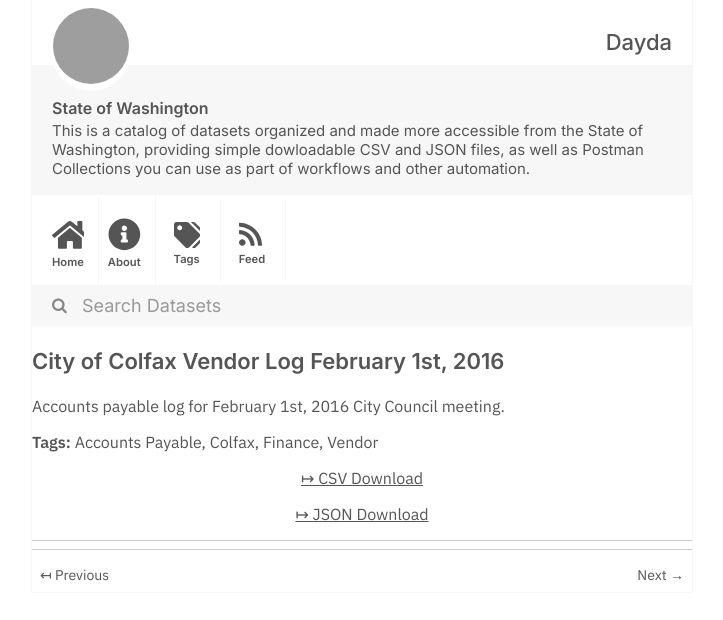
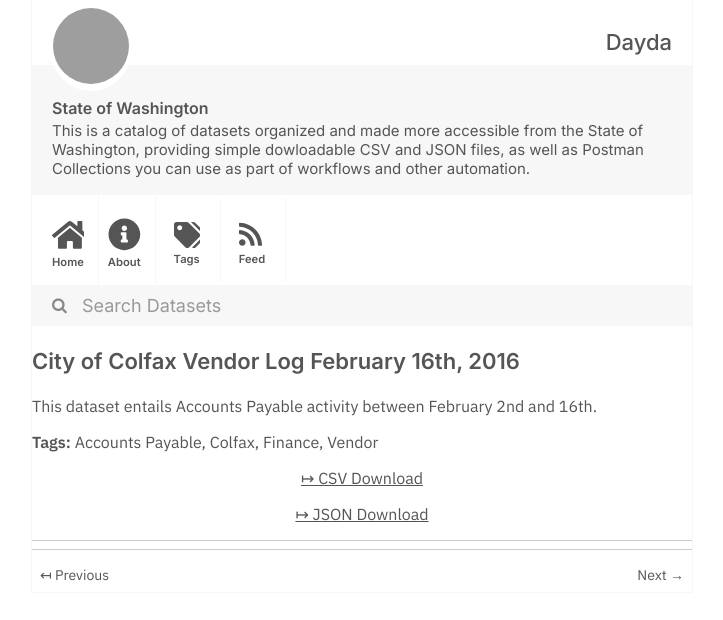
Before and after one commit to dayda-entities/state-of-washington, a Jekyll site: the page built from _posts/2020-11-10-city-of-colfax-vendor-log-febr.md, in a window 1280 px wide, cut to the strip 0-620 px from the top of the page. Shown: the whole strip, without its empty margins (278-1001 px from the left). Built offline with Jekyll 4.4.1, drawn with Linux system fonts in a browser that asks for light colours; grey boxes are pictures that could not be loaded.

```diff
--- a/_posts/2020-11-10-city-of-colfax-vendor-log-febr.md
+++ b/_posts/2020-11-10-city-of-colfax-vendor-log-febr.md
@@ -1,7 +1,7 @@
 ---
-title: 'City of Colfax Vendor Log February 1st, 2016'
-created: '2020-11-10T17:20:28.796829'
-modified: '2020-11-10T17:20:28.796839'
+title: 'City of Colfax Vendor Log February 16th, 2016'
+created: '2020-11-10T17:19:51.418943'
+modified: '2020-11-10T17:19:51.418953'
 state: active
 type: dataset
 tags:
@@ -11,9 +11,9 @@ tags:
   - Vendor
 groups:
   - Local Government
-csv_url: 'https://data.wa.gov/api/views/e573-w2te/rows.csv?accessType=DOWNLOAD'
-json_url: 'https://data.wa.gov/api/views/e573-w2te/rows.json?accessType=DOWNLOAD'
+csv_url: 'https://data.wa.gov/api/views/5duh-m3h5/rows.csv?accessType=DOWNLOAD'
+json_url: 'https://data.wa.gov/api/views/5duh-m3h5/rows.json?accessType=DOWNLOAD'
 layout: post
 
 ---
-Accounts payable log for February 1st, 2016 City Council meeting.
+This dataset entails Accounts Payable activity between February 2nd and 16th.
```
